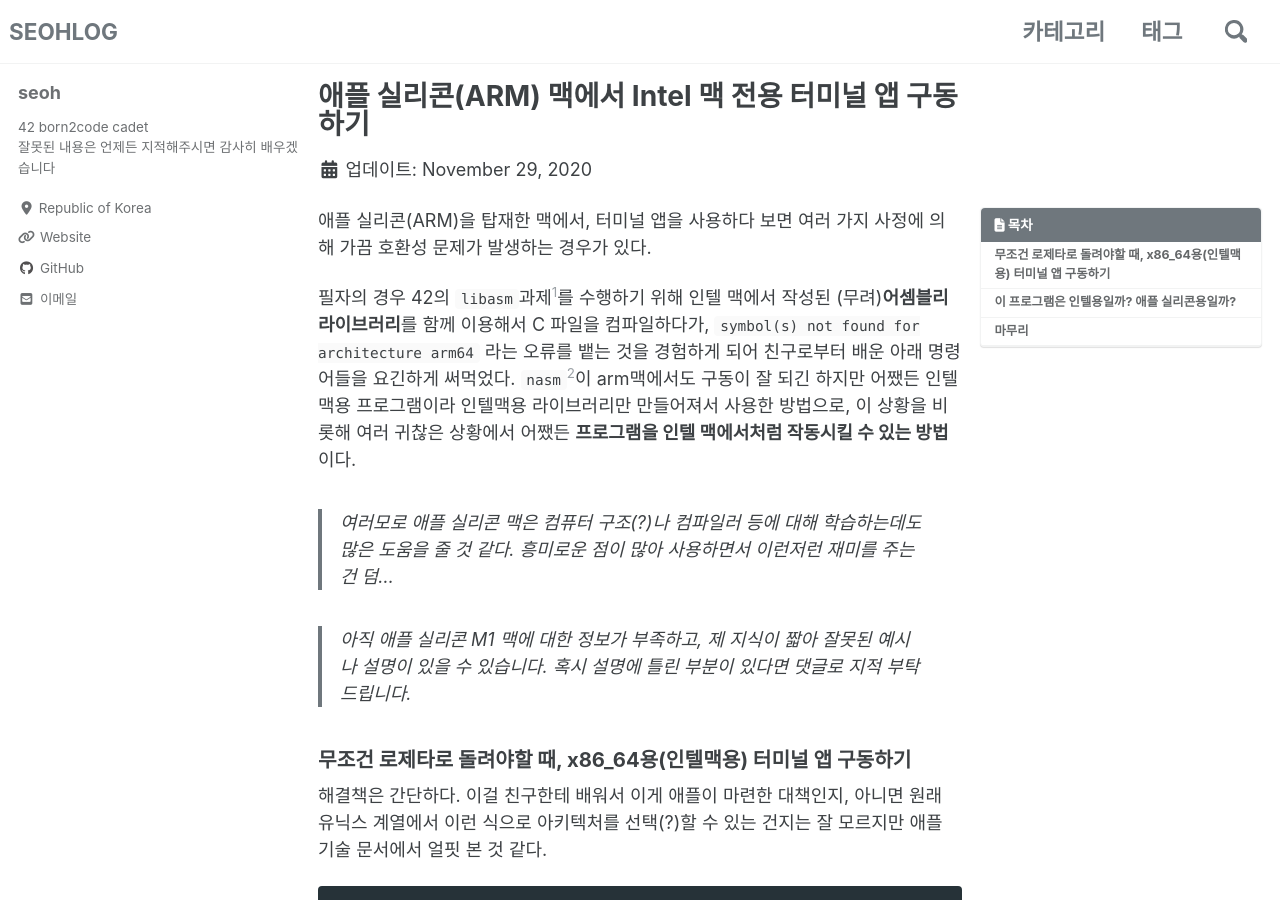
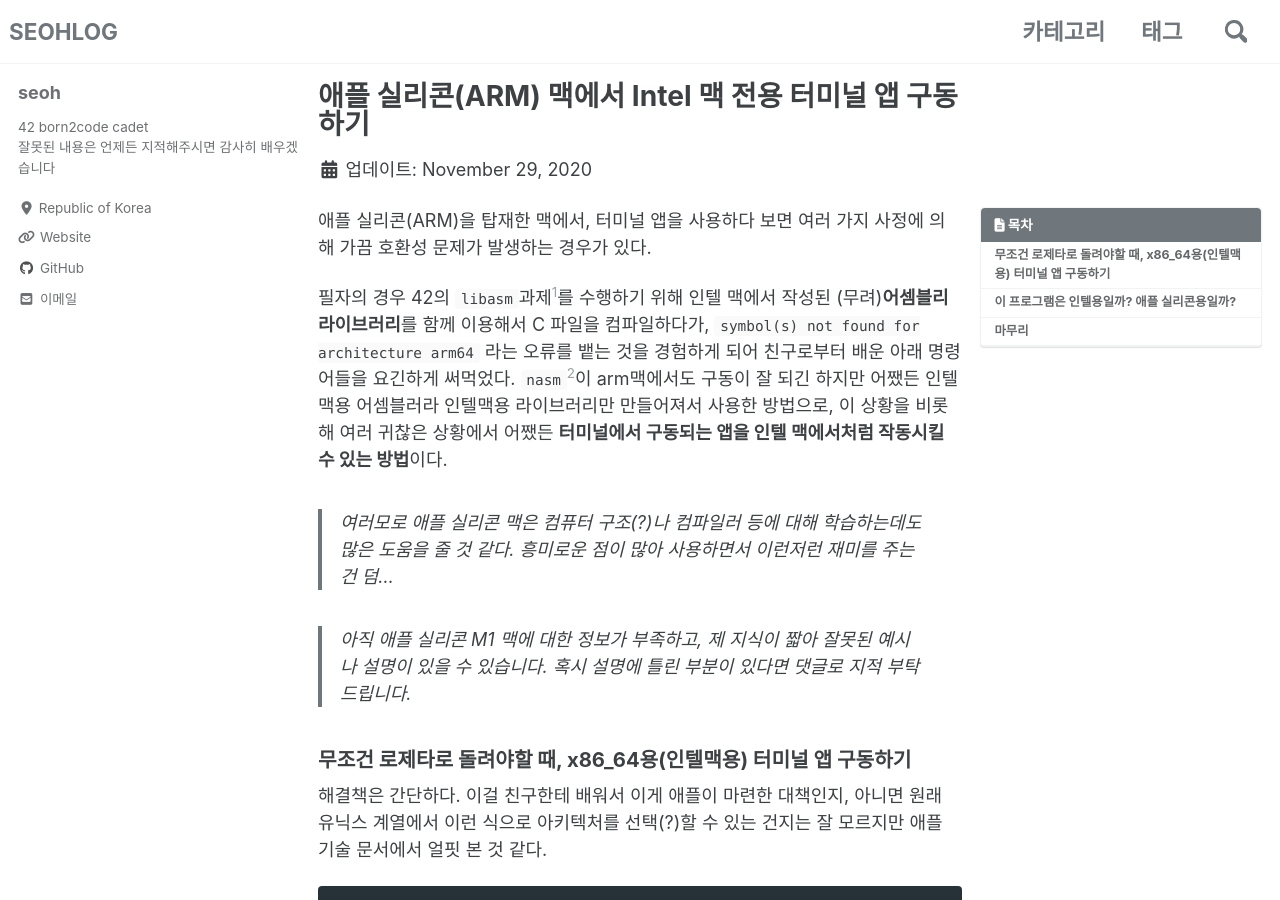
Before and after one commit to ohseyong/ohseyong.github.io, a Jekyll site: the page built from _posts/2020-11-30-run-x86-terminal-app-with-apple-silicon.md, in a window 1280 px wide and 900 px high. Built offline with Jekyll 4.4.1, drawn with Linux system fonts in a browser that asks for light colours; cached includes are drawn as plain includes; nearby versions of some CDN libraries; comment, search, counter and statistics services are not loaded.

Commit message:
Update 2020-11-30-run-x86-terminal-app-with-apple-silicon.md

```diff
--- a/_posts/2020-11-30-run-x86-terminal-app-with-apple-silicon.md
+++ b/_posts/2020-11-30-run-x86-terminal-app-with-apple-silicon.md
@@ -14,7 +14,7 @@ toc_sticky: true
 
 애플 실리콘(ARM)을 탑재한 맥에서, 터미널 앱을 사용하다 보면 여러 가지 사정에 의해 가끔 호환성 문제가 발생하는 경우가 있다.
 
-필자의 경우 42의 `libasm`과제[^1]를 수행하기 위해 인텔 맥에서 작성된 (무려)**어셈블리 라이브러리**를 함께 이용해서 C 파일을 컴파일하다가, `symbol(s) not found for architecture arm64` 라는 오류를 뱉는 것을 경험하게 되어 친구로부터 배운 아래 명령어들을 요긴하게 써먹었다. `nasm`[^2]이 arm맥에서도 구동이 잘 되긴 하지만 어쨌든 인텔 맥용 프로그램이라 인텔맥용 라이브러리만 만들어져서 사용한 방법으로, 이 상황을 비롯해 여러 귀찮은 상황에서 어쨌든 **프로그램을 인텔 맥에서처럼 작동시킬 수 있는 방법**이다.
+필자의 경우 42의 `libasm`과제[^1]를 수행하기 위해 인텔 맥에서 작성된 (무려)**어셈블리 라이브러리**를 함께 이용해서 C 파일을 컴파일하다가, `symbol(s) not found for architecture arm64` 라는 오류를 뱉는 것을 경험하게 되어 친구로부터 배운 아래 명령어들을 요긴하게 써먹었다. `nasm`[^2]이 arm맥에서도 구동이 잘 되긴 하지만 어쨌든 인텔맥용 어셈블러라 인텔맥용 라이브러리만 만들어져서 사용한 방법으로, 이 상황을 비롯해 여러 귀찮은 상황에서 어쨌든 **터미널에서 구동되는 앱을 인텔 맥에서처럼 작동시킬 수 있는 방법**이다.
 
 [^1]: 어셈블리로 string.h 내장 함수 몇 가지를 구현하는 과제
 [^2]: 넷와이드 어셈블러. 인텔 x86 아키텍처용 어셈블러이자 역어셈블러라고 한다. 42에서 어셈블리 공부에 사용한다. NASM은 가장 대중적인 리눅스용 어셈블러들 가운데 하나라고 한다.
```
